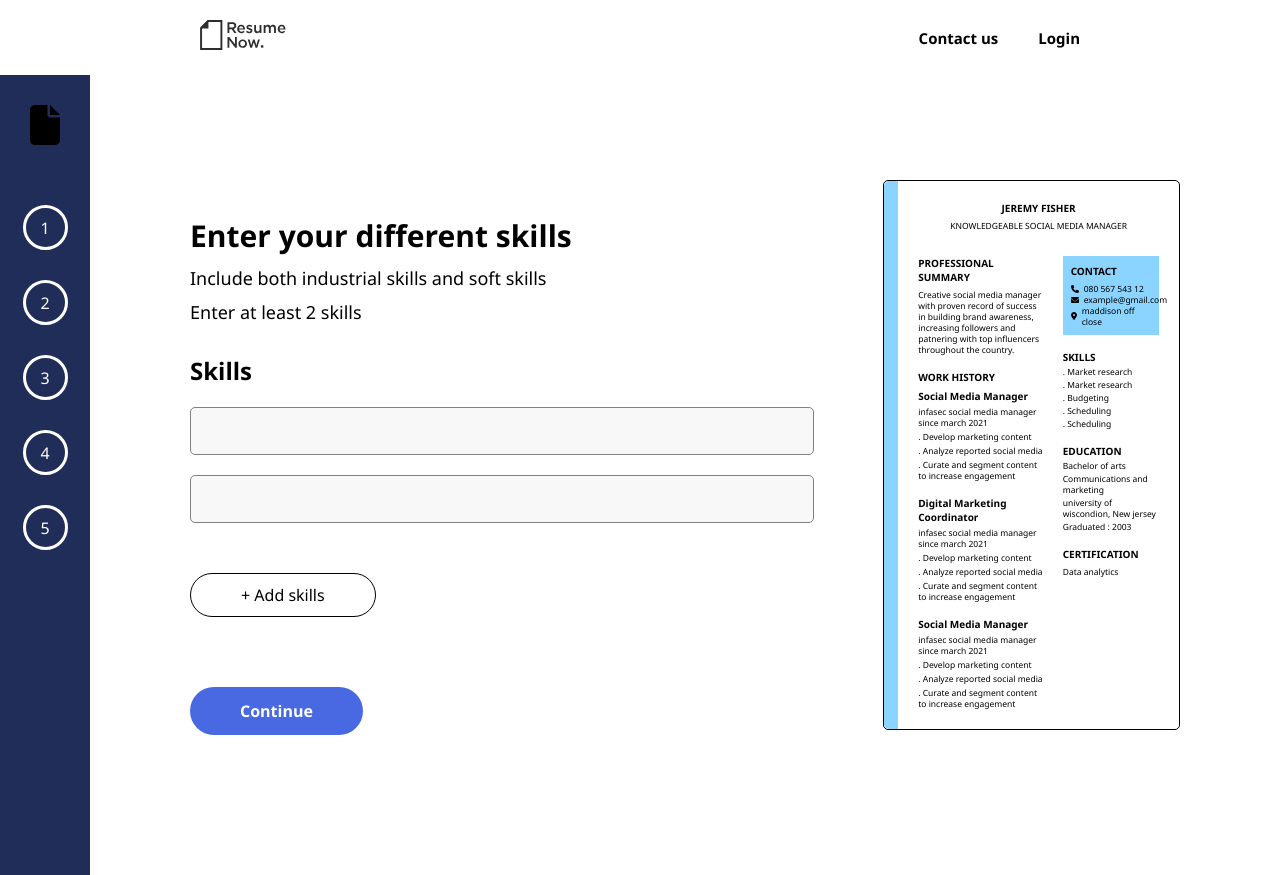
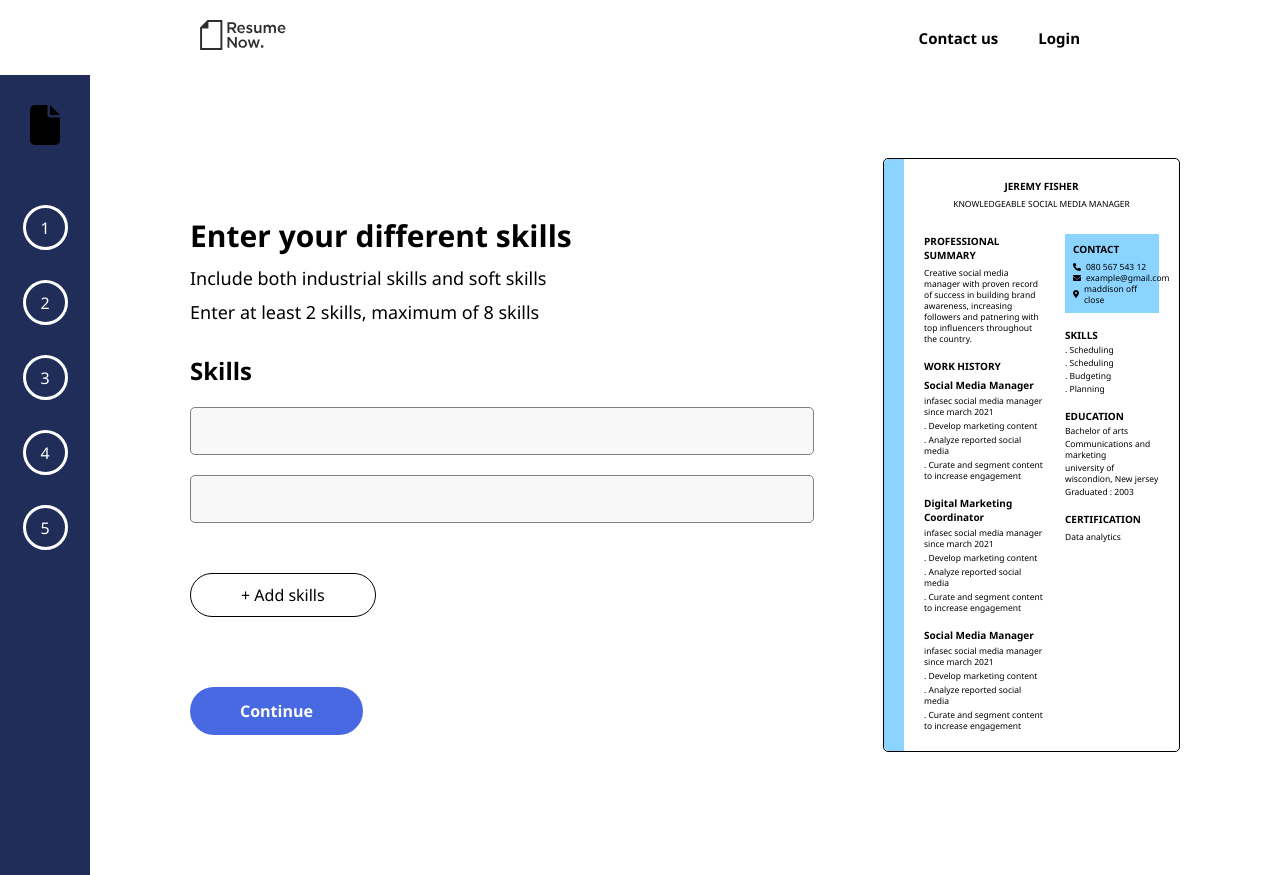
Before and after one commit to Ella59081/ResumeBuilder, a React (Vite) app: page /resumeData/skills in a window 1280 px wide. Built offline with nearby package versions, Linux system fonts and the light colour scheme.

Commit message:
addition

```diff
--- a/src/Pages/Templates/templatePage/template1/skills.jsx
+++ b/src/Pages/Templates/templatePage/template1/skills.jsx
@@ -17,17 +17,30 @@ function Skills(){
 
     ])
 
-    const [newSkill, setNewSkill] = useState('')
+    const [skillNo, setSkillNo] = useState(2)
 
 
     const addSkill = () =>{
-        setAllSkills([...allSkills, ''])
-
+        setAllSkills([...allSkills, '']);
+        // setAllSkills(allSkills =>[...allSkills, {name: ''}]),
+        // updateForm('skills', allSkills)
+        setSkillNo((prev) => prev + 1)
+        console.log(skillNo)
     }
 
     const deleteSkills = (index) =>{
-        setAllSkills((allSkills) => allSkills.filter((_,i) => i !== index))
-        updateForm('skills', allSkills)
+        setAllSkills((prev) => prev.filter((_,i) => i !== index));
+        // updateForm('skills', allSkills)
+        const stored = JSON.parse(localStorage.getItem('formData'));
+
+        const storedSkills = stored.skills || {};
+
+        Object.keys(storedSkills).filter((_,i) => i !== index)
+        updateForm('skills', storedSkills);
+
+        setSkillNo((prev) => prev - 1)
+
+        console.log(stored)
     }
 
     const handleChange = (e) =>{
@@ -41,13 +54,14 @@ function Skills(){
         navigate('/resumeData/summary')
     }
 
+
     return (
         <>
             <form className="first-part">
                         <div className="header">
                           <h1>Enter your different skills</h1>
                           <p>Include both industrial skills and soft skills</p>
-                          <p>Enter at least 2 skills</p>
+                          <p>Enter at least 2 skills, maximum of 8 skills</p>
                         </div>
                         <div className="form">
                             <div class="roles">
@@ -78,7 +92,8 @@ function Skills(){
                                     </div>
                                 </div>
                             </div>
-                            <button type='button' onClick={addSkill} className="add-skills">
+                            <button type='button' onClick={addSkill}
+                              className="add-skills" disabled = {skillNo == 8}>
                                 + Add skills
                             </button>
                             <div className='buttons-continue'>
--- a/src/Pages/Templates/templatePage/template1/summary.jsx
+++ b/src/Pages/Templates/templatePage/template1/summary.jsx
@@ -1,7 +1,29 @@
 import './template1.css'
 import { Link } from 'react-router-dom'
+import { useState, useContext, useEffect } from 'react'
+import { useForm } from 'react-hook-form'
+import { FormContext } from '../../../../contexts/FormContext'
+import { useNavigate } from 'react-router-dom'
+import { yupResolver } from '@hookform/resolvers/yup'
+// import { detailsSchema } from '../../../../validations/formDataSchema'
+
 
 function Summary(){
+
+    const {updateForm, formData} = useContext(FormContext);
+
+    const navigate = useNavigate();
+
+    const handleChange = (e) =>{
+        const {name, value} = e.target;
+        updateForm('summary', {[name] : value});
+    }
+
+    const handleSubmit = (e) =>{
+        e.preventDefault();
+        navigate('/resumeData/experience')
+    }
+
     return (
         <>
             <form className="first-part">
@@ -10,10 +32,11 @@ function Summary(){
                           <p>Make it as detailed as possible</p>
                         </div>
                         <div className="form">
-                            <textarea name="" id=""></textarea>
+                            <textarea name="professionalSummary" id="" onChange={handleChange}></textarea>
                             <div className='buttons-continue'>
                                 <Link to='/review' className='continue' type='submit'>Continue</Link>
                             </div>
+
                         </div>
             </form>
         </>
--- a/src/Pages/Templates/templatePage/template1/template1.css
+++ b/src/Pages/Templates/templatePage/template1/template1.css
@@ -165,7 +165,7 @@
     font-size: 10px;
 }
 .side-in{
-    width: 50px;
+    padding: 10px;
     background-color: rgb(138, 212, 255);
     border-top-left-radius: 5px;
     border-bottom-left-radius: 5px;
--- a/src/Pages/Templates/templatePage/template1/template1.jsx
+++ b/src/Pages/Templates/templatePage/template1/template1.jsx
@@ -51,11 +51,11 @@ function Template1() {
                                     <div className="left">
                                         <div className="prof">
                                             <h6>PROFESSIONAL SUMMARY</h6>
-                                            <p className="top">Creative social media manager with
-                                                proven record of success in building
-                                                brand awareness, increasing followers
-                                                and patnering with top influencers
-                                                throughout the country.
+                                            <p className="top">
+                                                {
+                                                   formData.summary.professionalSummary ? formData.summary.professionalSummary :
+                                                   "Creative social media manager with proven record of success in building brand awareness, increasing followers and patnering with top influencers throughout the country."
+                                                }
                                             </p>
                                         </div>
                                         <div className="work">
@@ -143,13 +143,23 @@ function Template1() {
                                         </div>
                                         <div className="skills">
                                             <h6>SKILLS</h6>
-                                            <p className="top">. Market research</p>
-                                            <p>{
-                                                 formData.skills.skill1 ? '.' + ' ' +  formData.skills.skill1 : '. Market research'
-                                                }</p>
-                                            <p>. Budgeting</p>
-                                            <p>. Scheduling</p>
-                                            <p>. Scheduling</p>
+                                            {
+                                                formData.skills.skill1 ?
+                                                Object.keys(formData.skills).map((key) =>(
+                                                    <p key={key}>. {formData.skills[key]}</p>
+                                                ))
+
+                                                :
+                                                <div>
+                                                <p>. Scheduling </p>
+                                                <p>. Scheduling </p>
+                                                <p>. Budgeting </p>
+                                                <p>. Planning </p>
+                                                </div>
+                                                // '. Scheduling .Scheduling . love'
+
+                                            }
+
                                         </div>
                                         <div className="education">
                                             <h6>EDUCATION</h6>
--- a/src/Pages/review/review.css
+++ b/src/Pages/review/review.css
@@ -134,14 +134,14 @@
 .edit{
     position: absolute;
     margin-top: 5px;
-    margin-left: 280px;
+    margin-left: 270px;
     display: flex;
     align-items: center;
     justify-content: center;
     visibility: hidden;
 }
 .closer{
-    margin-left: 150px;
+    margin-left: 170px;
 }
 .edit img{
     height: 15px;
```
Also changed, not shown: src/contexts/downloadResumeBtn.jsx (added).
